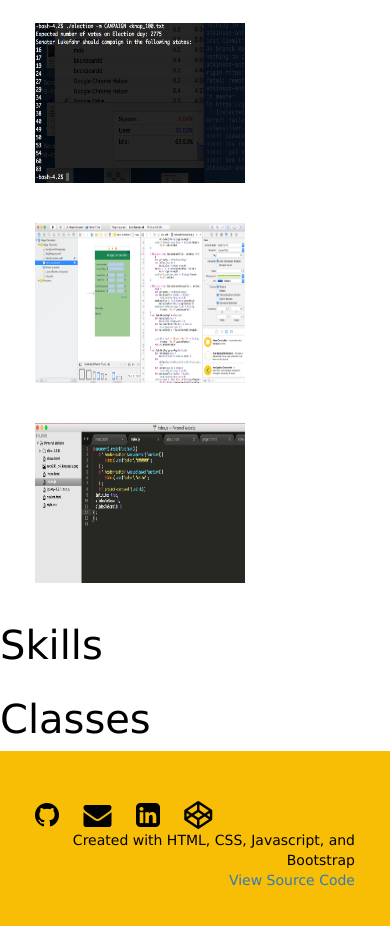
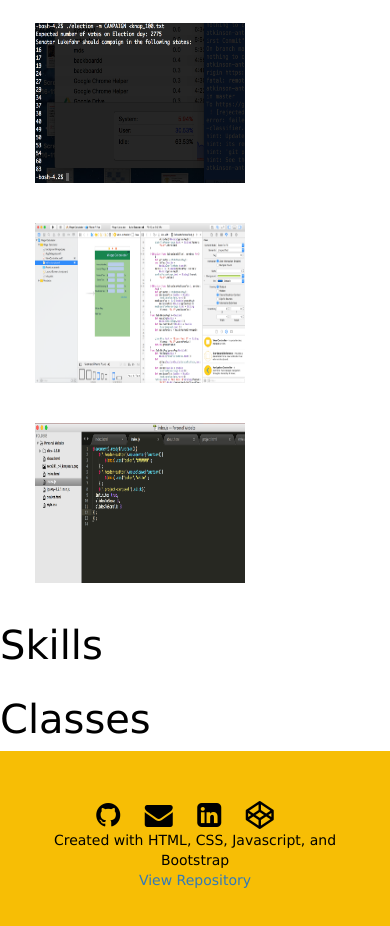
Before and after one commit to antonioatkinson/antonioatkinson.github.io, a plain HTML site: page index.html in a window 390 px wide. Shown: the part 1176-2102 px from the top of the page. Drawn offline with nearby package versions, Linux system fonts and the light colour scheme.

Commit message:
Fixed footer on mobile version

```diff
--- a/index.html
+++ b/index.html
@@ -91,17 +91,21 @@
 
 <footer>
   <div class="row">
+  <div class="col-md-6">
     <span class = "footer-left">
       <a href="https://github.com/antonioatkinson" data-toggle="tooltip" title="Hooray!"><i class="fa fa-github fa-2x" aria-hidden="true"></i><span class="footer"></span></a>
       <a href="mailto:antonioatkinson123@gmail.com"><i class="fa fa-envelope fa-2x" aria-hidden="true"></i><span class="footer"></span></a>
       <a href="https://www.linkedin.com/in/antonio-atkinson-13b00796/"><i class="fa fa-linkedin-square fa-2x" aria-hidden="true"></i><span class="footer"></span></a>
       <a href="https://codepen.io/antonioatkinson/"><i class="fa fa-codepen fa-2x" aria-hidden="true"></i><span class="footer"></span></a>
     </span>
+    </div>
+    <div class="col-md-6">
     <span class="footer-right" >
       Created with HTML, CSS, Javascript, and Bootstrap
       <br>
-      <a href="https://github.com/antonioatkinson/antonioatkinson.github.io/tree/master">View Source Code</a>
+      <a href="https://github.com/antonioatkinson/antonioatkinson.github.io/tree/master">View Repository</a>
     </span>
+    </div>
   </div>
 </footer>
 </html>
--- a/style.css
+++ b/style.css
@@ -137,9 +137,21 @@ footer{
 .footer-hover{
   color:blue;
 }
+@media (max-width: 768px) {
+  footer{
+    text-align: center;
+    position: relative;
+    float: center;
+    text-align: center;
+  }
+  .footer-right{
+    text-align: center !important;
+
+  }
+}
 .footer-right{
   position: relative;
   float: right;
   text-align: right;
-  padding-right: 0;
+
 }
```
Also changed, not shown: about.html (+1 -1 lines), project.html (+1 -1 lines). Lines whose indentation alone changed are shown as unchanged.
